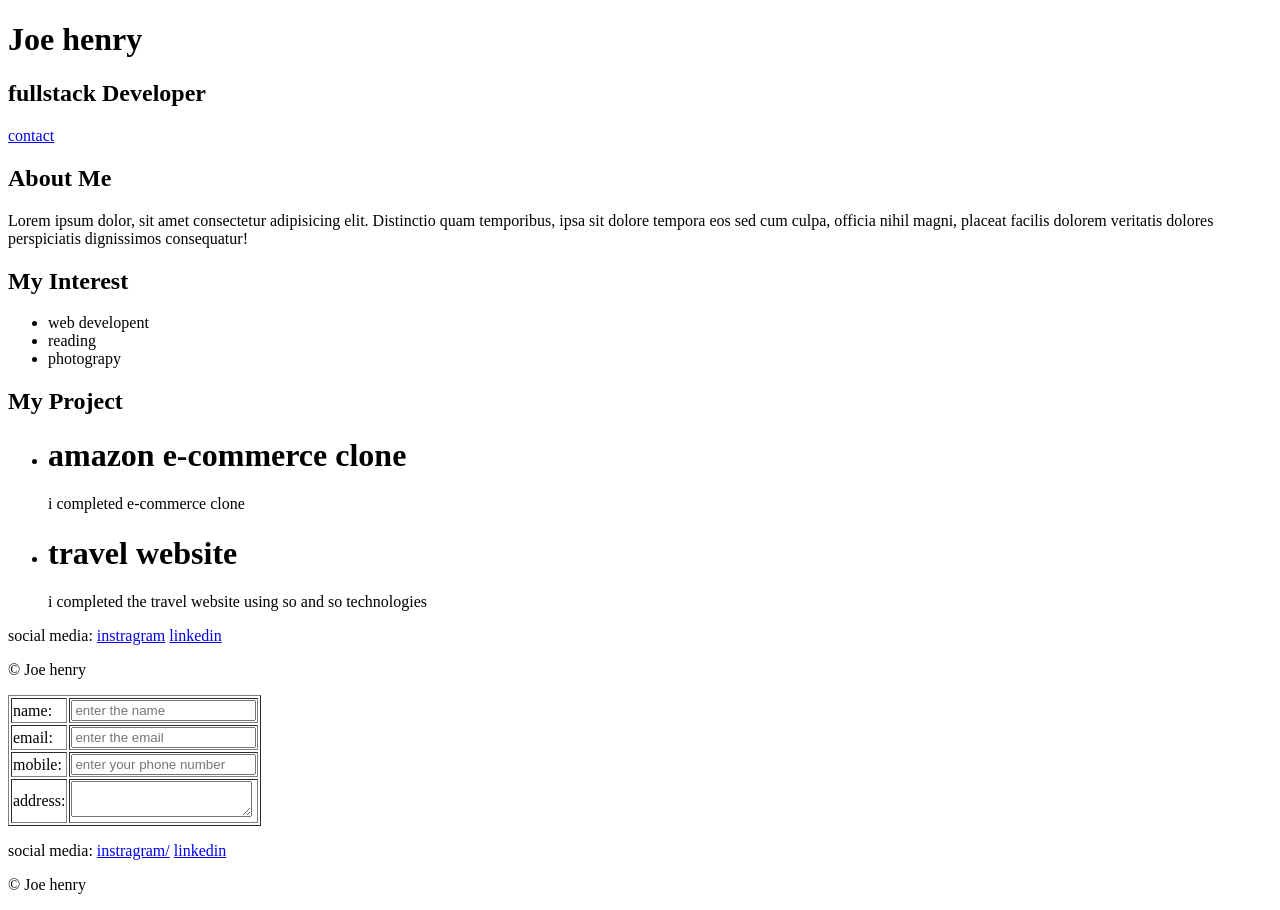
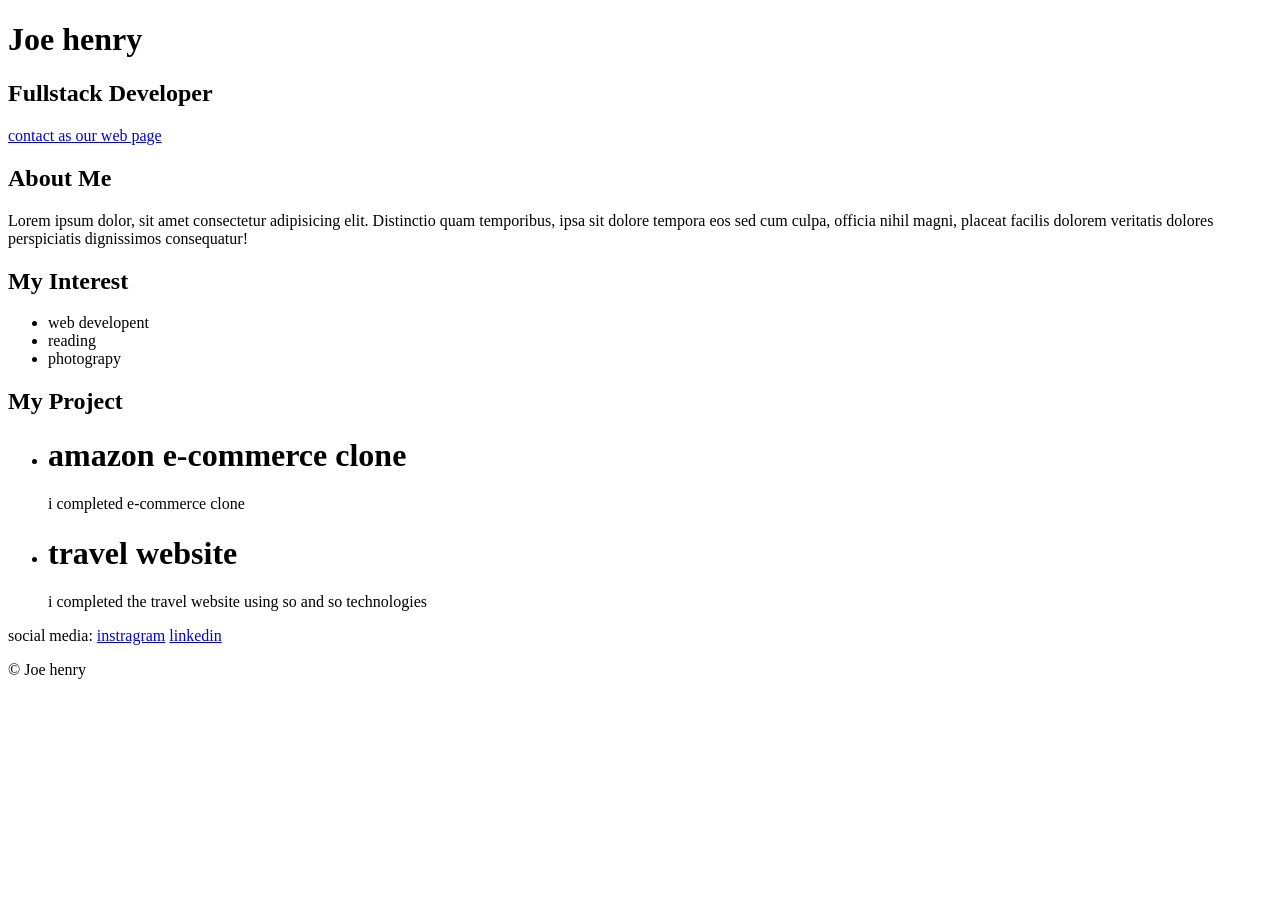
Before and after one commit to joehenrygithub2004/my-new-protfolio, a plain HTML site: page index.html in a window 1280 px wide. After the commit the page ends 800 px from the top, so only its background shows below. Drawn offline with Linux system fonts and the light colour scheme.

Commit message:
first commit

```diff
--- a/index.html
+++ b/index.html
@@ -8,8 +8,8 @@
     <body>
         <div>
             <h1>Joe henry</h1>
-            <h2>fullstack Developer</h2>
-            <a href="contact.html">contact</a>
+            <h2>Fullstack Developer</h2>
+            <a href="contact.html">contact as our web page</a>
         </div>
 
         <div>
@@ -51,41 +51,7 @@
         <p>&copy; Joe henry</p>
         </div>
 
-        <div>
-            <table border="1">
 
-                <form>
-                    <tr>
-                        <td>name:</td>
-                        <td> <input placeholder="enter the name"></td>
-                    </tr>
-
-                    <tr>
-                        <td>email:</td>
-                        <td> <input placeholder="enter the email"></td>
-                    </tr>
-
-                    <tr>
-                        <td>mobile:</td>
-                        <td> <input placeholder="enter your phone number"> </td>
-                    </tr>
-
-                    <tr>
-                        <td>address:</td>
-                        <td> <textarea></textarea> </td>
-                    </tr>
-                </form>
-            </table>
-
-            <p>social media:
-            <a href="https://www.instagram.com/joe__henryrecords___/">instragram/</a>
-            <a href="https://www.instagram.com/joe__henryrecords___/">linkedin</a>
-            </p>
-
-
-        <p>&copy; Joe henry</p>
-
-        </div>
 
 
     </body>
```
Also changed, not shown: contact.html (+19 -1 lines).
